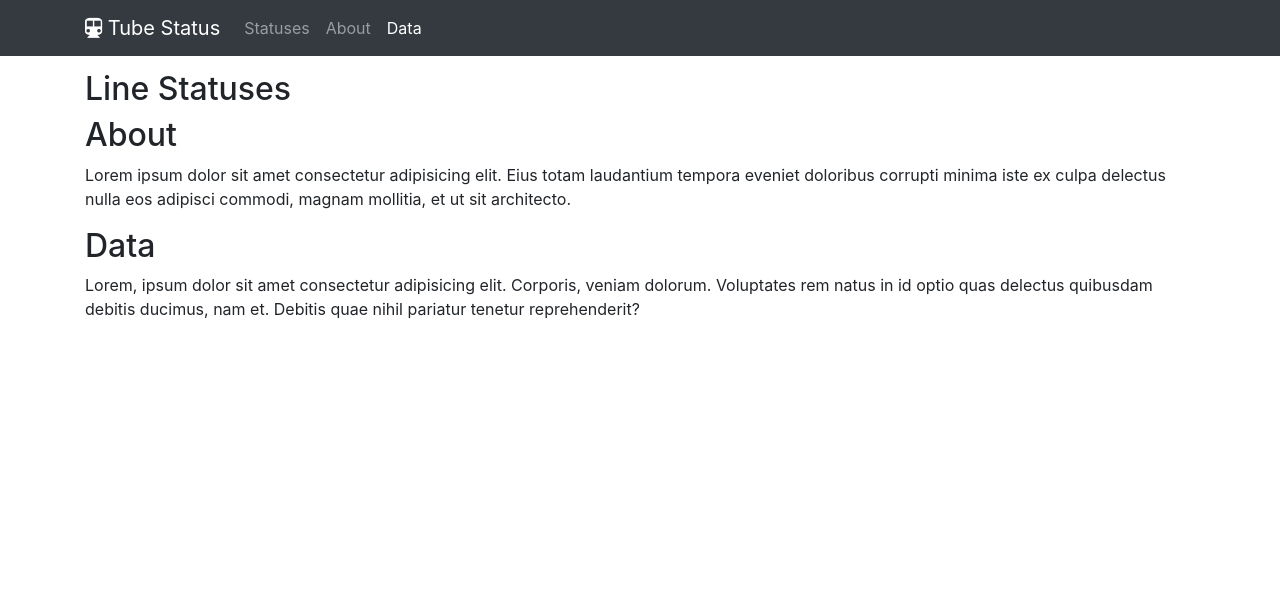
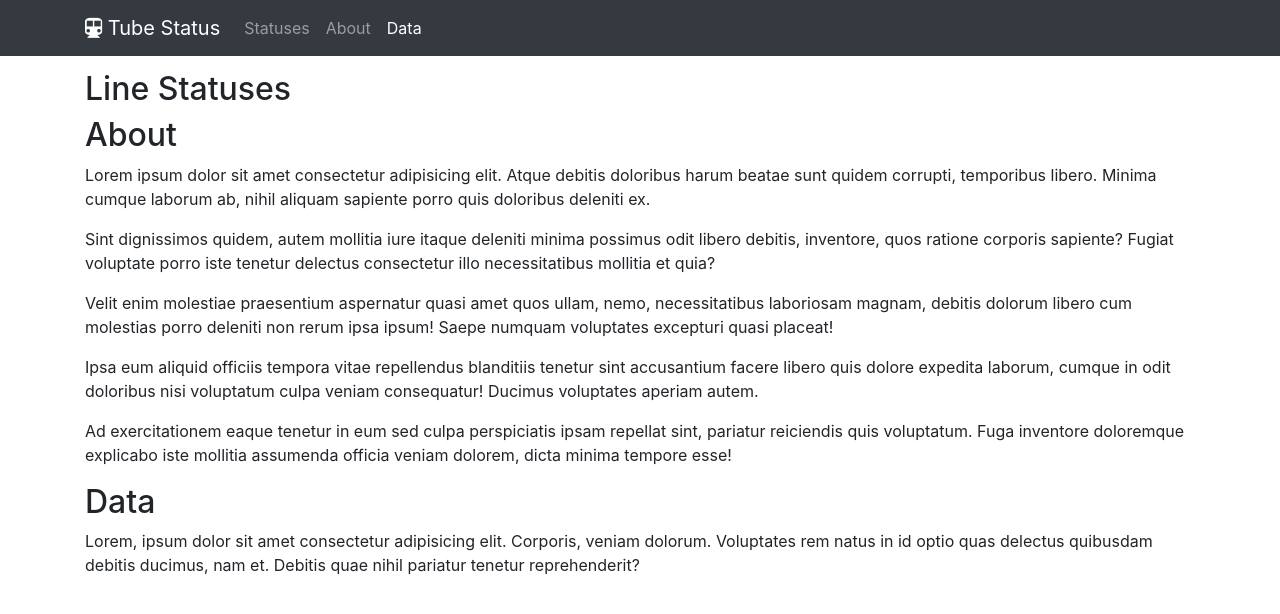
Before and after one commit to geejay81/tube-status, a plain HTML site: page index.html in a window 1280 px wide. Drawn offline with nearby package versions, Linux system fonts and the light colour scheme; no server answers.

Commit message:
Added more lipsum to the About section to test scrollspy

```diff
--- a/index.html
+++ b/index.html
@@ -51,7 +51,11 @@
         <div class="row">
             <div class="col-md-12">
                 <h2>About</h2>
-                <p>Lorem ipsum dolor sit amet consectetur adipisicing elit. Eius totam laudantium tempora eveniet doloribus corrupti minima iste ex culpa delectus nulla eos adipisci commodi, magnam mollitia, et ut sit architecto.</p>
+                <p>Lorem ipsum dolor sit amet consectetur adipisicing elit. Atque debitis doloribus harum beatae sunt quidem corrupti, temporibus libero. Minima cumque laborum ab, nihil aliquam sapiente porro quis doloribus deleniti ex.</p>
+                <p>Sint dignissimos quidem, autem mollitia iure itaque deleniti minima possimus odit libero debitis, inventore, quos ratione corporis sapiente? Fugiat voluptate porro iste tenetur delectus consectetur illo necessitatibus mollitia et quia?</p>
+                <p>Velit enim molestiae praesentium aspernatur quasi amet quos ullam, nemo, necessitatibus laboriosam magnam, debitis dolorum libero cum molestias porro deleniti non rerum ipsa ipsum! Saepe numquam voluptates excepturi quasi placeat!</p>
+                <p>Ipsa eum aliquid officiis tempora vitae repellendus blanditiis tenetur sint accusantium facere libero quis dolore expedita laborum, cumque in odit doloribus nisi voluptatum culpa veniam consequatur! Ducimus voluptates aperiam autem.</p>
+                <p>Ad exercitationem eaque tenetur in eum sed culpa perspiciatis ipsam repellat sint, pariatur reiciendis quis voluptatum. Fuga inventore doloremque explicabo iste mollitia assumenda officia veniam dolorem, dicta minima tempore esse!</p>
             </div>
         </div>
     </section>
@@ -60,7 +64,7 @@
         <div class="row">
             <div class="col-md-12">
                 <h2>Data</h2>
-               <p>Lorem, ipsum dolor sit amet consectetur adipisicing elit. Corporis, veniam dolorum. Voluptates rem natus in id optio quas delectus quibusdam debitis ducimus, nam et. Debitis quae nihil pariatur tenetur reprehenderit?</p>
+                <p>Lorem, ipsum dolor sit amet consectetur adipisicing elit. Corporis, veniam dolorum. Voluptates rem natus in id optio quas delectus quibusdam debitis ducimus, nam et. Debitis quae nihil pariatur tenetur reprehenderit?</p>
             </div>
         </div>
     </section>
```
